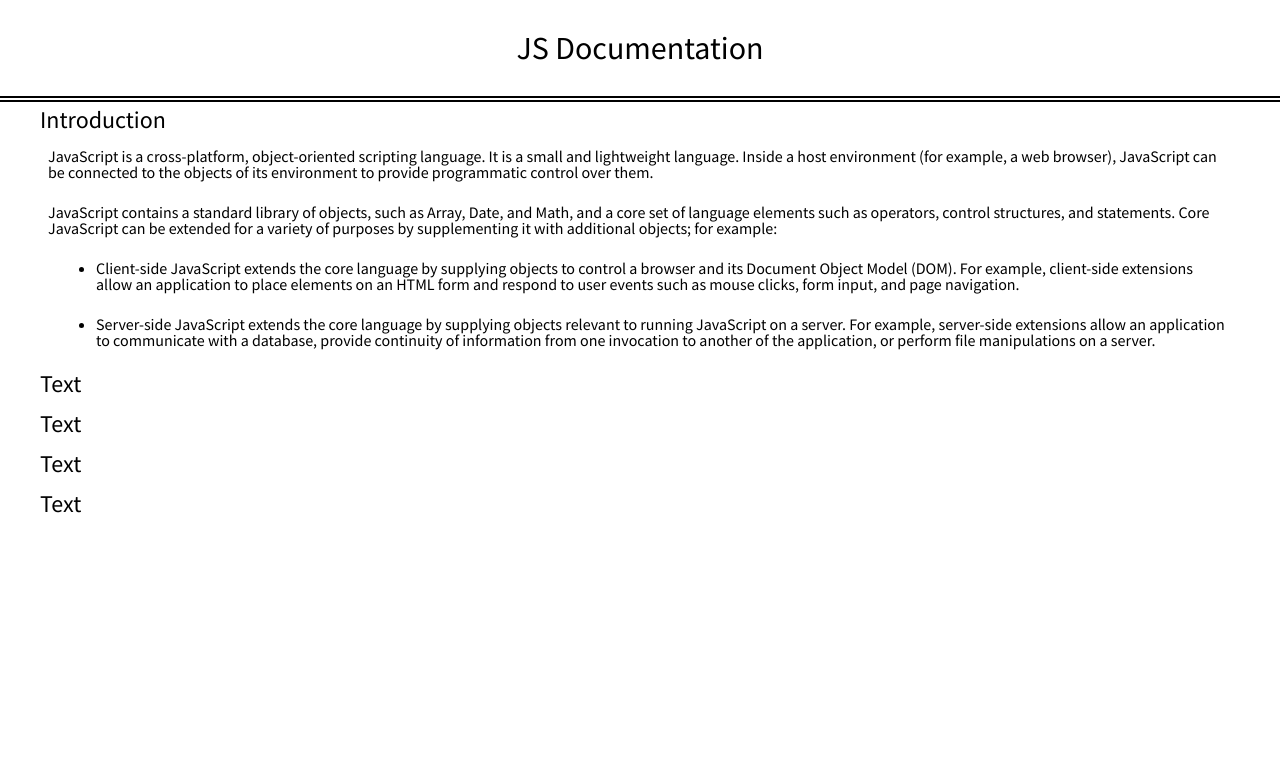
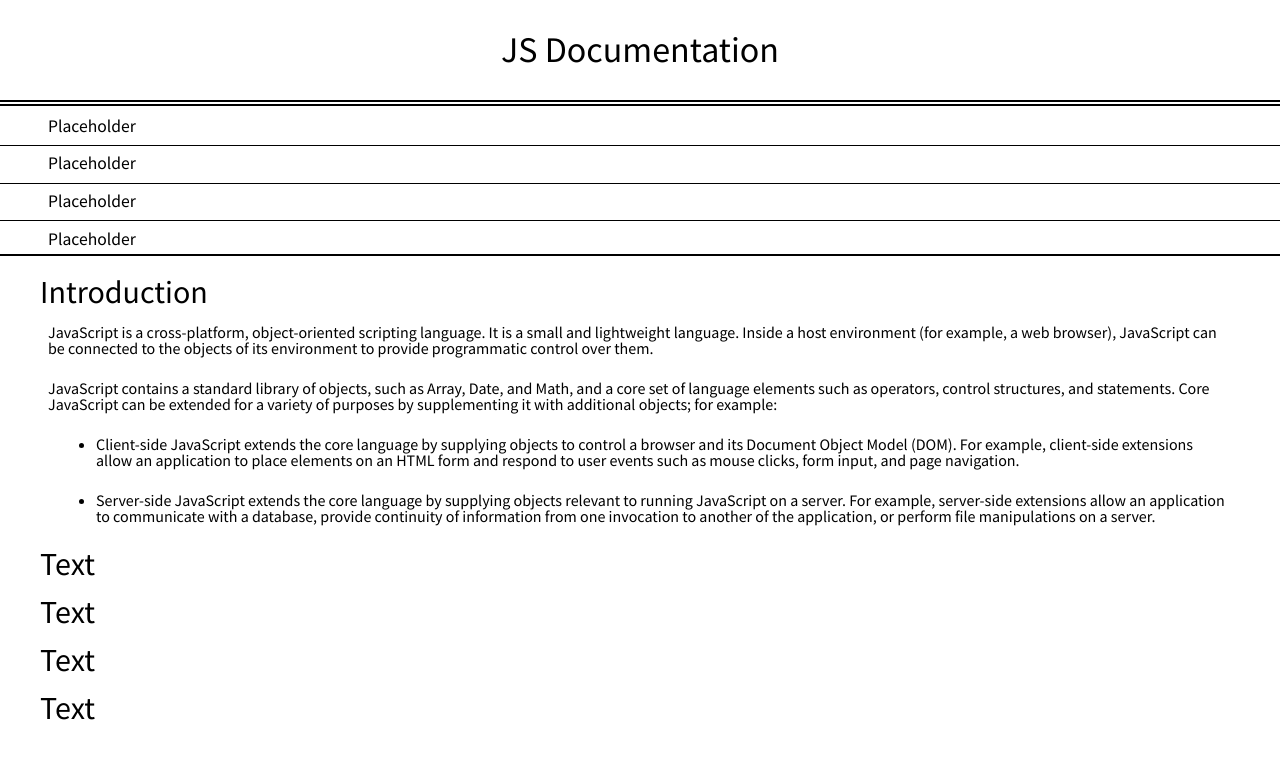
Before and after one commit to Geist0504/tech-documentation, a plain HTML site: page index.html in a window 1280 px wide. Drawn offline with Linux system fonts and the light colour scheme.

Commit message:
added scrollable navbar

```diff
--- a/css/main.css
+++ b/css/main.css
@@ -70,11 +70,31 @@ ol, li{
 #navbar header{
 	text-align: center;
 	padding: 2rem;
-	font-size: 2rem;
+	font-size: 2.25rem;
 	border-bottom: 2px solid black;
 	outline: 2px solid black;
 	outline-offset: 2px;
-	margin-bottom: 10px;
+	margin-bottom: 6px;
+}
+
+.scrollable-menu {
+    height: auto;
+    max-height: 146px;
+    overflow-x: hidden;
+    border-bottom: 2px solid black;
+    margin-bottom: 1.25rem;
+
+}
+
+.scrollable-menu a{
+    display: block;
+    font-size: 1.1rem;
+    padding-left: 3rem;
+    padding-top: .6rem;
+    padding-bottom: .6rem;
+    border-bottom: 1px solid black;
+    text-decoration: none;
+    color: black;
 }
 
 .main-section{
@@ -83,7 +103,7 @@ ol, li{
 }
 
 .main-section header{
-	font-size: 1.5rem;
+	font-size: 2rem;
 	padding-bottom: 1rem;
 	margin-left: -.5rem;
 }
--- a/index.html
+++ b/index.html
@@ -14,11 +14,18 @@
 	<header></header>
 	<nav id="navbar">
 		<header>JS Documentation</header>
-		<a class="nav-link" href=""></a>
-		<a class="nav-link" href=""></a>
-		<a class="nav-link" href=""></a>
-		<a class="nav-link" href=""></a>
-		<a class="nav-link" href=""></a>
+		<div class="scrollable-menu">
+			<a class="nav-link" href="">Placeholder</a>
+			<a class="nav-link" href="">Placeholder</a>
+			<a class="nav-link" href="">Placeholder</a>
+			<a class="nav-link" href="">Placeholder</a>
+			<a class="nav-link" href="">Placeholder</a>
+			<a class="nav-link" href="">Placeholder</a>
+			<a class="nav-link" href="">Placeholder</a>
+			<a class="nav-link" href="">Placeholder</a>
+			<a class="nav-link" href="">Placeholder</a>
+			<a class="nav-link" href="">Placeholder</a>
+		</div>
 	 </nav>
 	<main id="main-doc">
 		<section class="main-section">
```
